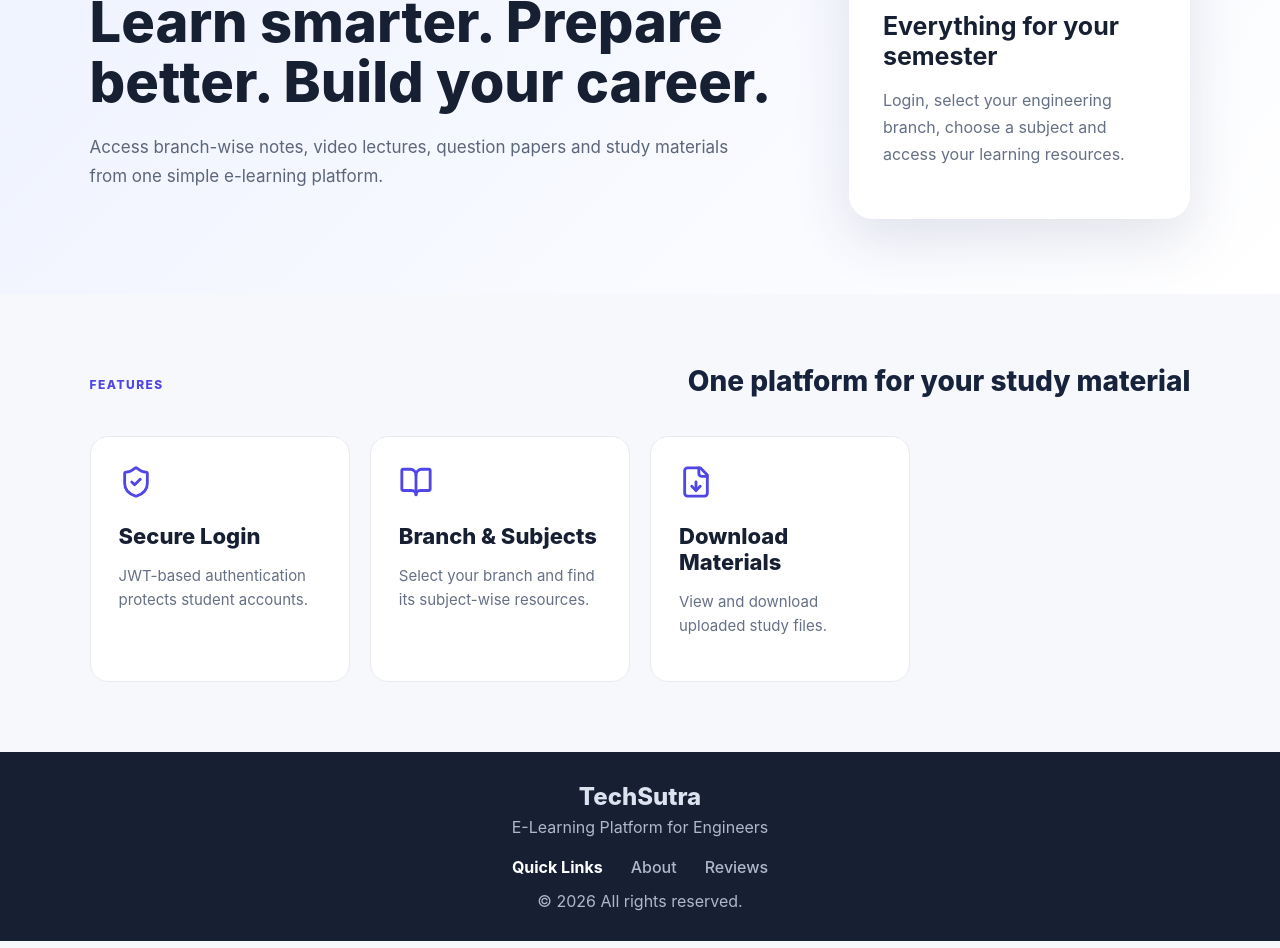
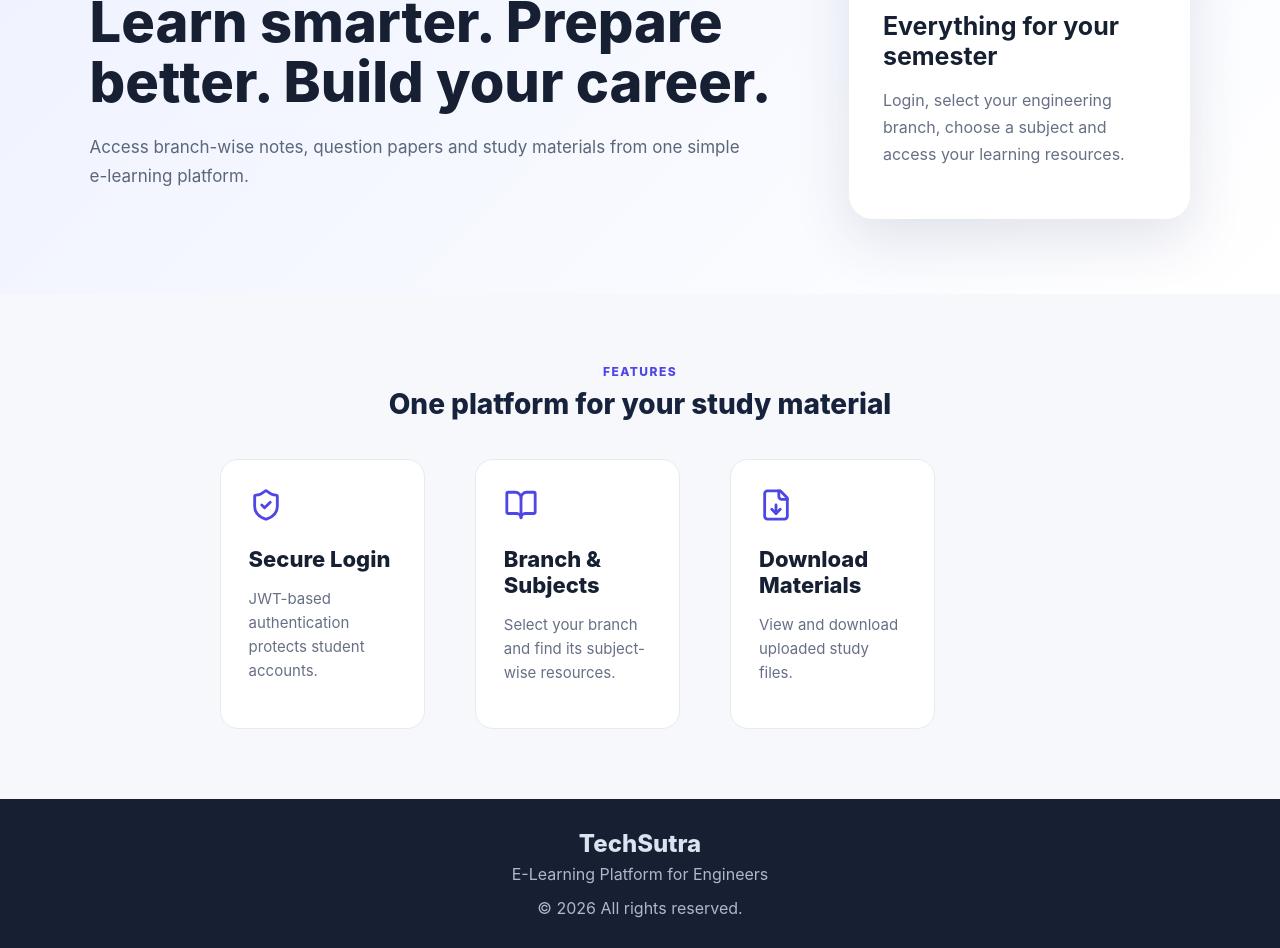
Before and after one commit to Dipti17Bhawar/E-Learning-Platform-For-Engineers, a React (Vite) app in the folder client/: page / in a window 1280 px wide. Shown: the part 240-1188 px from the top of the page. Built offline with nearby package versions, Linux system fonts and the light colour scheme.

Commit message:
change css for home

```diff
--- a/client/src/components/Footer/Footer.css
+++ b/client/src/components/Footer/Footer.css
@@ -3,10 +3,12 @@
   padding: 30px 6%;
   background: #172033;
   color: #dce2ef;
+
   display: flex;
   flex-direction: column;
   align-items: center;
   justify-content: center;
+
   text-align: center;
   gap: 8px;
 }
--- a/client/src/components/Footer/Footer.jsx
+++ b/client/src/components/Footer/Footer.jsx
@@ -1,5 +1,3 @@
-
-import { Link } from "react-router-dom";
 import "./Footer.css";
 
 export default function Footer() {
@@ -9,65 +7,6 @@
         <strong>TechSutra</strong>
         <p>E-Learning Platform for Engineers</p>
       </div>
-
-      <div
-        style={{
-          marginTop: "12px",
-          display: "flex",
-          alignItems: "center",
-          justifyContent: "center",
-          gap: "28px",
-        }}
-      >
-        <span
-          style={{
-            fontSize: "16px",
-            fontWeight: "700",
-            color: "#ffffff",
-          }}
-        >
-          Quick Links
-        </span>
-
-        <Link
-          to="/about"
-          style={{
-            color: "#aeb8ca",
-            textDecoration: "none",
-            fontSize: "16px",
-            fontWeight: "500",
-            transition: "0.3s",
-          }}
-          onMouseEnter={(e) => {
-            e.target.style.color = "#ffffff";
-          }}
-          onMouseLeave={(e) => {
-            e.target.style.color = "#aeb8ca";
-          }}
-        >
-          About
-        </Link>
-
-        <Link
-          to="/reviews"
-          style={{
-            color: "#aeb8ca",
-            textDecoration: "none",
-            fontSize: "16px",
-            fontWeight: "500",
-            transition: "0.3s",
-          }}
-          onMouseEnter={(e) => {
-            e.target.style.color = "#ffffff";
-          }}
-          onMouseLeave={(e) => {
-            e.target.style.color = "#aeb8ca";
-          }}
-        >
-          Reviews
-        </Link>
-      </div>
-
       <p>© {new Date().getFullYear()} All rights reserved.</p>
     </footer>
   );
--- a/client/src/views/Home/Home.css
+++ b/client/src/views/Home/Home.css
@@ -198,11 +198,17 @@
 
 .section-heading {
   margin-bottom: 35px;
+  display: flex;
+  flex-direction: column;
+  align-items: flex-start;
+   text-align: left;
+  gap: 8px;
+
 }
 
 
 .eyebrow {
-  font-size: 24px;
+  font-size: 30px;
 
   font-weight: 900;
 
@@ -231,8 +237,9 @@
   display: grid;
 
   grid-template-columns: repeat(4, 1fr);
+  margin-left:130px;
 
-  gap: 20px;
+  gap: 50px;
 }
 
 
--- a/client/src/views/Home/Home.jsx
+++ b/client/src/views/Home/Home.jsx
@@ -20,7 +20,7 @@
           </h1>
 
           <p>
-            Access branch-wise notes, video lectures, question papers and
+            Access branch-wise notes,  question papers and
             study materials from one simple e-learning platform.
           </p>
 
@@ -50,6 +50,7 @@
           <span className="eyebrow">
             FEATURES
           </span>
+
 
           <h2>
             One platform for your study material
@@ -87,8 +88,6 @@
 
 
 
-
-
           <div className="feature-card">
 
             <FileDown />
```
